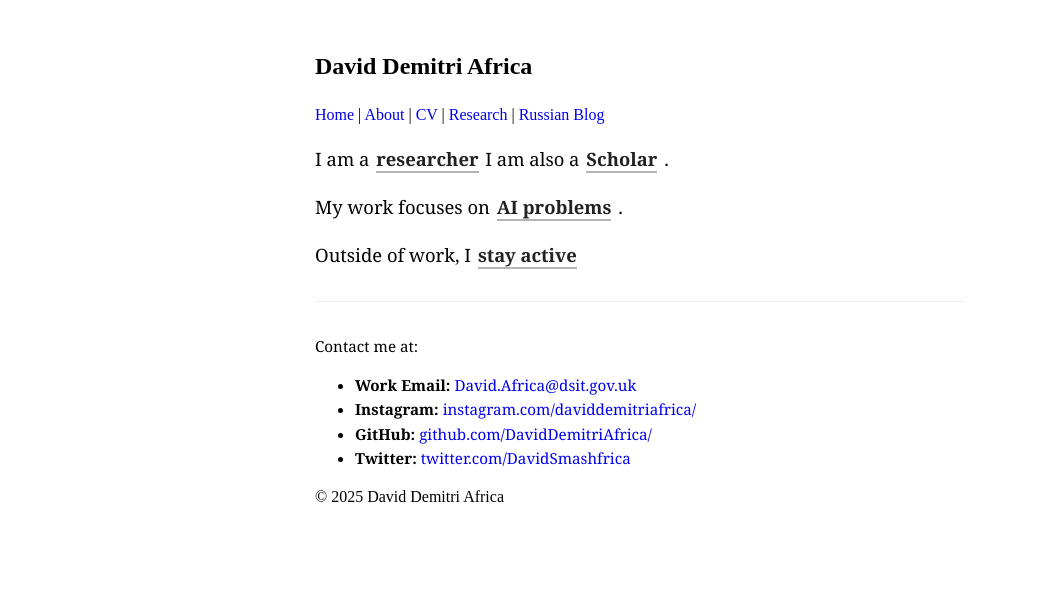
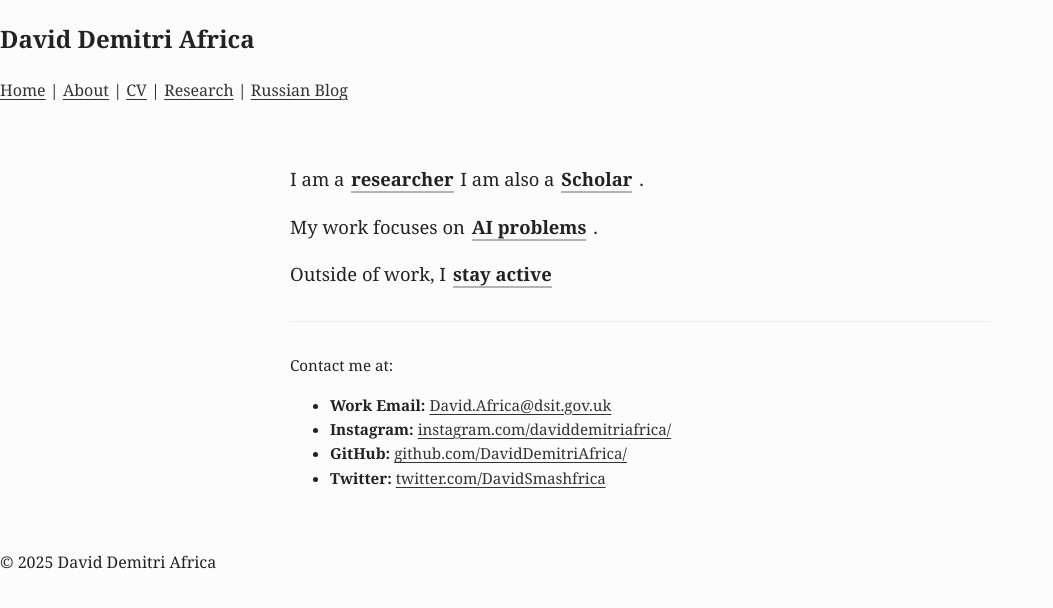
Before and after one commit to DavidDemitriAfrica/daviddemitriafrica.github.io, a Jekyll site: the page built from index.html, in a window 1280 px wide. Shown: the top 608 px of the page, without its empty margins (0-1053 px from the left). Built offline with Jekyll 4.4.1, drawn with Linux system fonts in a browser that asks for light colours.

Commit message:
clean up index and move stuff to styles and defaul

```diff
--- a/index.html
+++ b/index.html
@@ -3,62 +3,6 @@
 title: "David Demitri Africa"
 ---
 
-<style>
-    /* Mimic the "poetic" look of Alan Trotter's site */
-    .telescopic-text {
-        font-family: 'Georgia', 'Times New Roman', serif;
-        font-size: 1.15rem;
-        line-height: 1.6;
-        max-width: 700px;
-    }
-
-    /* The expandable content is hidden by default */
-    .content {
-        display: none;
-        opacity: 0;
-    }
-
-    /* The clickable word (trigger) */
-    .trigger {
-        cursor: pointer;
-        border-bottom: 2px solid #b4b4b4; /* Thicker, softer underline */
-        color: #222;
-        font-weight: 600;
-        transition: background 0.2s, color 0.2s;
-        margin: 0 2px;
-    }
-
-    .trigger:hover {
-        background-color: #e3e3e3;
-        color: #000;
-        border-bottom-color: #000;
-    }
-
-    /* When expanded: Hide trigger, Show content with fade-in */
-    .expanded > .trigger {
-        display: none;
-    }
-
-    .expanded > .content {
-        display: inline;
-        animation: smoothFade 0.7s forwards;
-    }
-
-    @keyframes smoothFade {
-        from { opacity: 0; }
-        to { opacity: 1; }
-    }
-
-    /* Contact list styling to match the vibe */
-    .contact-info {
-        margin-top: 2rem;
-        border-top: 1px solid #eee;
-        padding-top: 1rem;
-        font-size: 0.95rem;
-    }
-</style>
-
-<div class="telescopic-text">
 <p>
     I am a
     <span class="telescope">
--- a/styles.css
+++ b/styles.css
@@ -1,24 +1,76 @@
-/* Center the entire page content while keeping text left-aligned */
+/* --- 1. Global Typography & Layout (The "Poetic" Vibe) --- */
 body {
-    line-height: 1.4;
-    font-size: 16px;
-    padding: 0 10px;
-    margin: 50px auto;
-    max-width: 650px;
+    font-family: 'Georgia', 'Times New Roman', serif;
+    color: #222;
+    line-height: 1.6;
+    margin: 0;
+    padding: 0;
+    background-color: #fcfcfc; /* Slight off-white is easier on eyes */
 }
 
-#maincontent {
-    max-width: 42em;
-    margin-top: 10px auto;
+/* This centers content on ALL pages */
+main {
+    max-width: 700px;
+    margin: 60px auto; /* Top/Bottom margin, Auto left/right centers it */
+    padding: 0 20px;
+    font-size: 1.15rem;
 }
 
+/* --- 2. Links & Contact Lists --- */
+a {
+    color: #333;
+    text-decoration: underline;
+    text-decoration-thickness: 1px;
+    text-underline-offset: 3px;
+}
 
-/* Link styling */
-a {
-    color: #0000EE;
+a:hover {
+    background-color: #efefef;
     text-decoration: none;
 }
 
-a:hover {
-    text-decoration: underline;
+.contact-info {
+    margin-top: 2rem;
+    border-top: 1px solid #eee;
+    padding-top: 1rem;
+    font-size: 0.95rem;
 }
+
+/* --- 3. The Telescopic Text Logic (Can be used on any page) --- */
+
+/* The expandable content is hidden by default */
+.content {
+    display: none;
+    opacity: 0;
+}
+
+/* The clickable word (trigger) */
+.trigger {
+    cursor: pointer;
+    border-bottom: 2px solid #b4b4b4;
+    color: #222;
+    font-weight: 600;
+    transition: background 0.2s, color 0.2s;
+    margin: 0 2px;
+}
+
+.trigger:hover {
+    background-color: #e3e3e3;
+    color: #000;
+    border-bottom-color: #000;
+}
+
+/* When expanded: Hide trigger, Show content with fade-in */
+.expanded > .trigger {
+    display: none;
+}
+
+.expanded > .content {
+    display: inline;
+    animation: smoothFade 0.7s forwards;
+}
+
+@keyframes smoothFade {
+    from { opacity: 0; }
+    to { opacity: 1; }
+}
```
Also changed, not shown: other parts of index.html (+0 -8 lines), _layouts/default.html (+8 -0 lines). Lines whose indentation alone changed are shown as unchanged.
